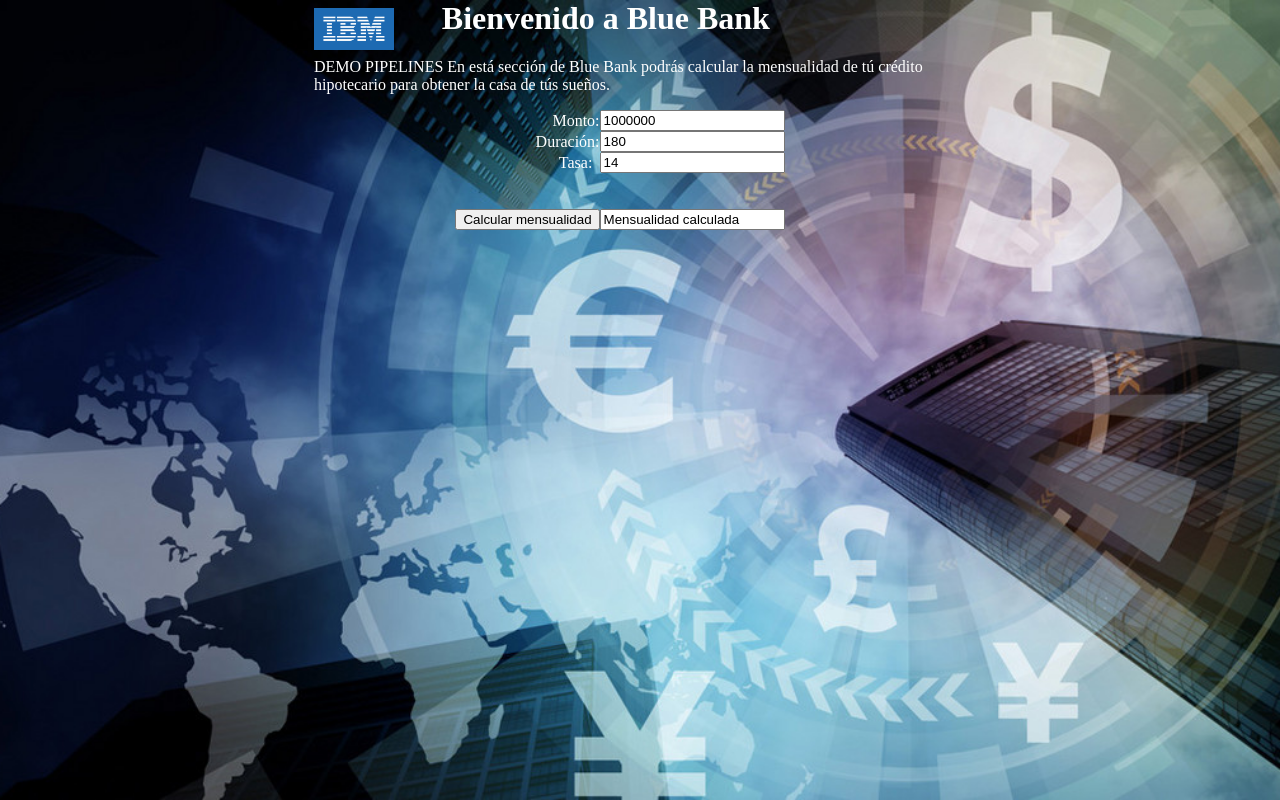
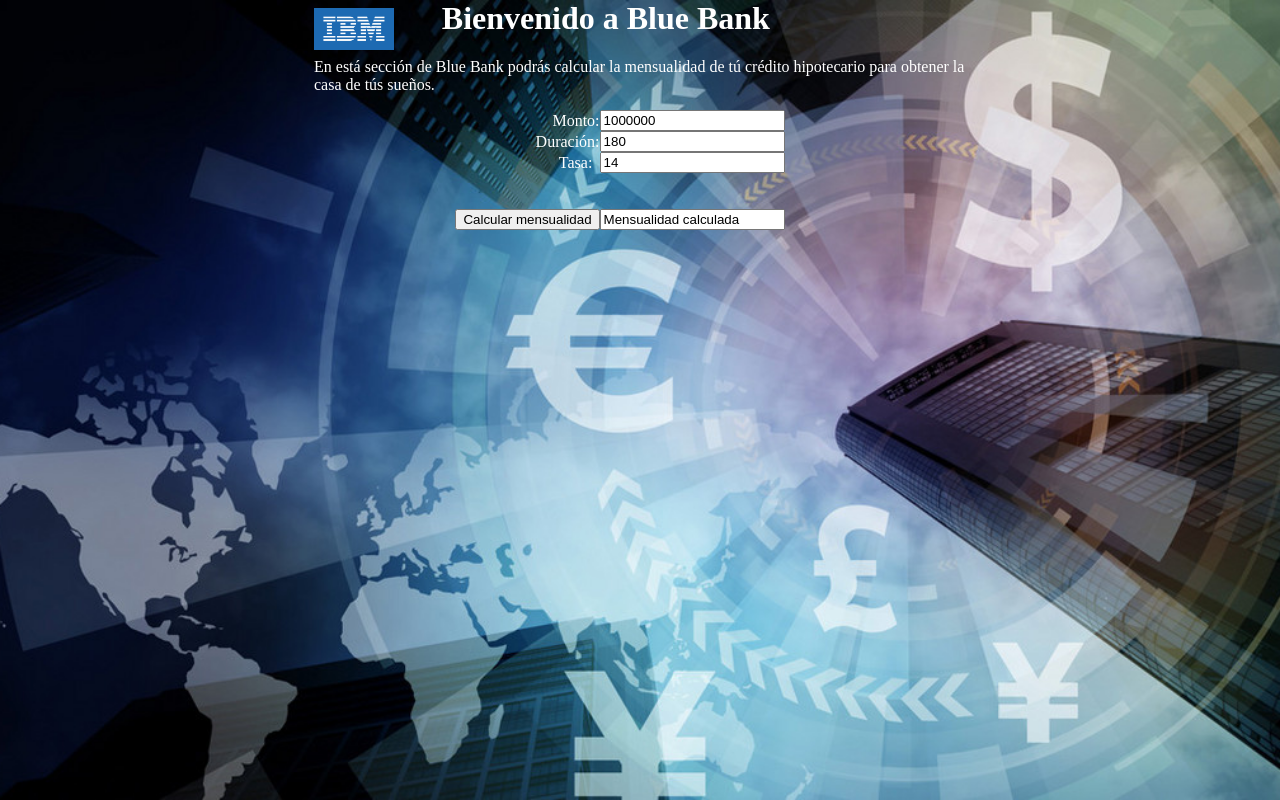
Before and after one commit to wolfmanx23/cliente-api-kube, a website: page public/index.html in a window 1280 px wide. Drawn offline with Linux system fonts and the light colour scheme.

Commit message:
Update index.html

```diff
--- a/public/index.html
+++ b/public/index.html
@@ -52,7 +52,7 @@
             </tr>
             <tr>
               <td colspan="2" width="312">
-                <p><font color="white">DEMO PIPELINES En est&aacute; secci&oacute;n de Blue Bank podr&aacute;s
+                <p><font color="white">En est&aacute; secci&oacute;n de Blue Bank podr&aacute;s
                     calcular la mensualidad de t&uacute; cr&eacute;dito hipotecario para
                     obtener la casa de t&uacute;s sue&ntilde;os.</font>
 				</p>
```
